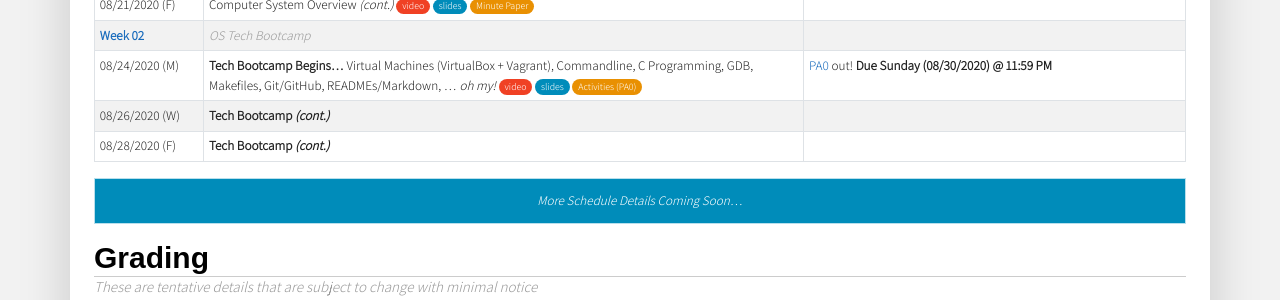
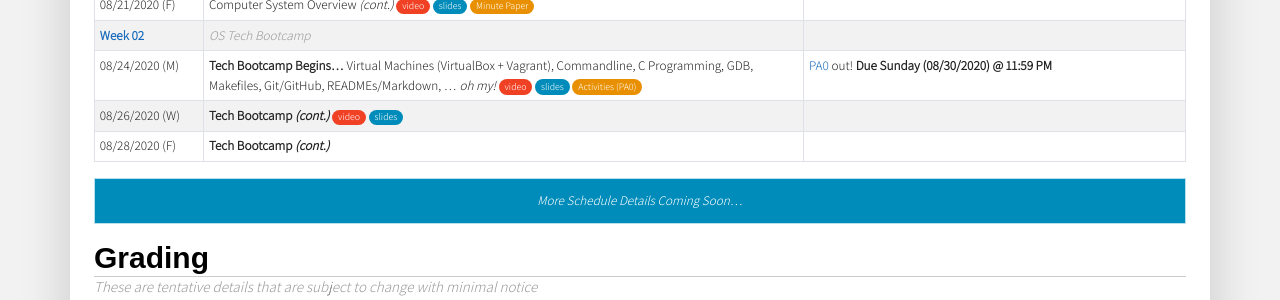
Before and after one commit to traviswpeters/cs460-2020-fall, a Jekyll site: the page built from index.md, in a window 1280 px wide and 900 px high, scrolled down 1493 px. Shown: the part 150-450 px from the top of the window. Built offline with Jekyll 4.4.1, drawn with Linux system fonts in a browser that asks for light colours; nearby versions of some CDN libraries; some web fonts are replaced; comment, search, counter and statistics services are not loaded.

Commit message:
add todays links

```diff
--- a/index.md
+++ b/index.md
@@ -165,6 +165,8 @@
 <!-- Topics & Lecture Details Here -->
 <td markdown="span" markdown="1">
 - **Tech Bootcamp _(cont.)_**
+[video](https://zoom.us/rec/share/6890dqj2021OYZ3q0W3Dd4U4Pdn8eaa8h3JL8_sJyRkfYlW7q9LlN0rFJbmw9Nbm){:.video}
+[slides](files/cs460-00-bootcamp-p2.pdf){:.slides}
 </td>
 <!-- Assignments & Reading Here -->
 <td markdown="span" markdown="1"></td>
```
Also changed, not shown: 1 other file.
